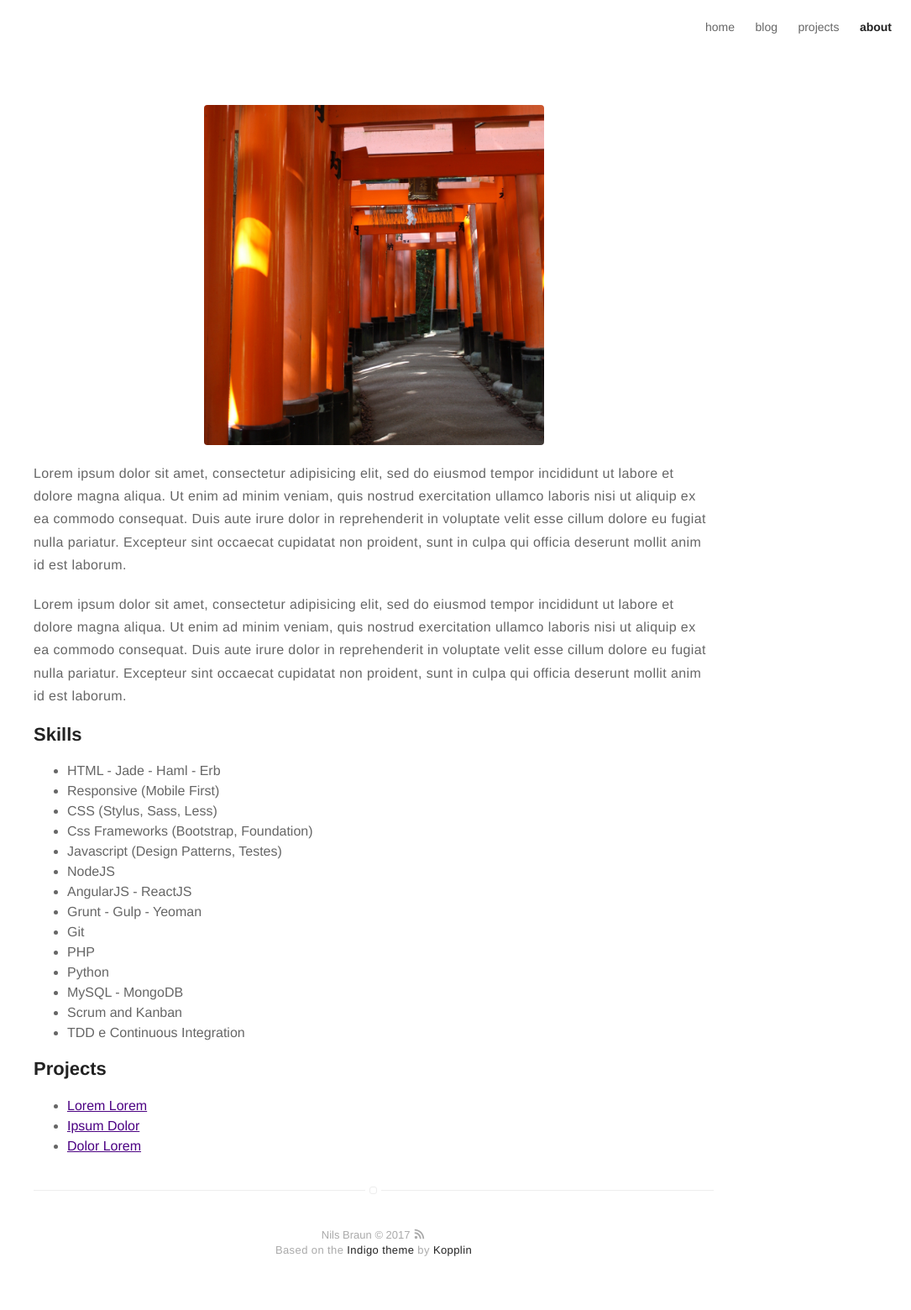
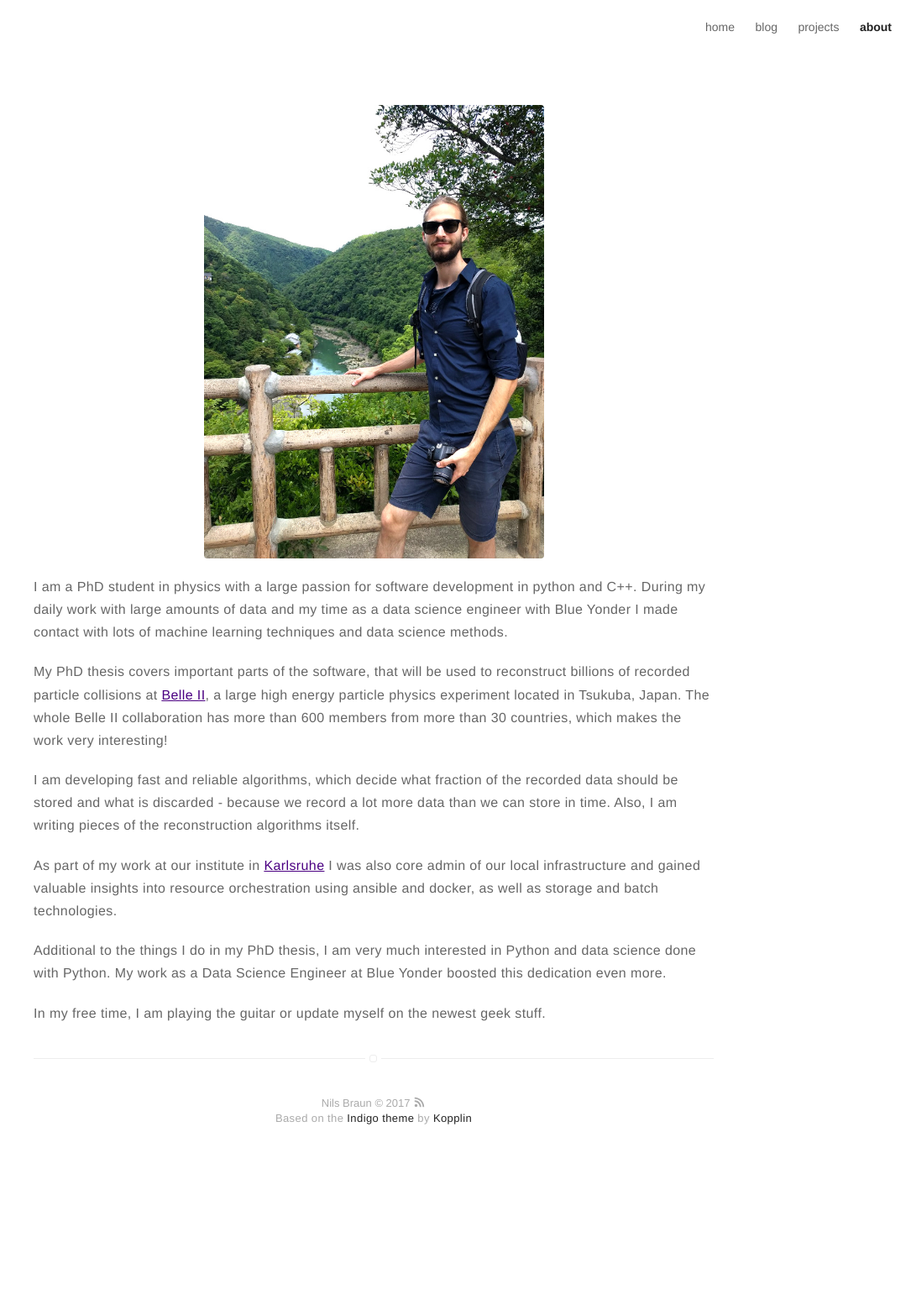
Before and after one commit to nils-braun/nils-braun.github.io, a Jekyll site: the page built from about.md, in a window 1280 px wide. Shown: the whole page at 84% size, without its empty margins (195-1280 px from the left). Built offline with Jekyll 4.4.1, drawn with Linux system fonts in a browser that asks for light colours; after the commit the page ends 1403 px from its top, so only the background shows below that.

Commit message:
Write about section

```diff
--- a/about.md
+++ b/about.md
@@ -2,45 +2,37 @@
 title: About
 layout: page
 ---
-![Profile Image]({{ site.url }}/{{ site.picture }})
+![Profile Image]({{ site.url }}/assets/images/me-large.jpg)
 
-<p>Lorem ipsum dolor sit amet, consectetur adipisicing elit, sed do eiusmod
-tempor incididunt ut labore et dolore magna aliqua. Ut enim ad minim veniam,
-quis nostrud exercitation ullamco laboris nisi ut aliquip ex ea commodo
-consequat. Duis aute irure dolor in reprehenderit in voluptate velit esse
-cillum dolore eu fugiat nulla pariatur. Excepteur sint occaecat cupidatat non
-proident, sunt in culpa qui officia deserunt mollit anim id est laborum.</p>
+I am a PhD student in physics with a large passion for software
+development in python and C++. During my daily work with large
+amounts of data and my time as a data science engineer
+with Blue Yonder I made contact with lots of machine
+learning techniques and data science methods.
 
-<p>Lorem ipsum dolor sit amet, consectetur adipisicing elit, sed do eiusmod
-tempor incididunt ut labore et dolore magna aliqua. Ut enim ad minim veniam,
-quis nostrud exercitation ullamco laboris nisi ut aliquip ex ea commodo
-consequat. Duis aute irure dolor in reprehenderit in voluptate velit esse
-cillum dolore eu fugiat nulla pariatur. Excepteur sint occaecat cupidatat non
-proident, sunt in culpa qui officia deserunt mollit anim id est laborum.</p>
+My PhD thesis covers important parts of the
+software, that will be used to reconstruct billions of
+recorded particle collisions at [Belle II](https://www.belle2.org/),
+a large high energy particle physics experiment located in
+Tsukuba, Japan. The whole Belle II collaboration has more
+than 600 members from more than 30 countries, which makes
+the work very interesting!
 
-<h2>Skills</h2>
+I am developing fast and reliable algorithms, which decide
+what fraction of the recorded data should be stored and what
+is discarded - because we record a lot more data than we
+can store in time. Also, I am writing pieces of the
+reconstruction algorithms itself.
 
-<ul class="skill-list">
-	<li>HTML - Jade - Haml - Erb</li>
-	<li>Responsive (Mobile First)</li>
-	<li>CSS (Stylus, Sass, Less)</li>
-	<li>Css Frameworks (Bootstrap, Foundation)</li>
-	<li>Javascript (Design Patterns, Testes)</li>
-	<li>NodeJS</li>
-	<li>AngularJS - ReactJS</li>
-	<li>Grunt - Gulp - Yeoman</li>
-	<li>Git</li>
-	<li>PHP</li>
-	<li>Python</li>
-	<li>MySQL - MongoDB</li>
-	<li>Scrum and Kanban</li>
-	<li>TDD e Continuous Integration</li>
-</ul>
+As part of my work at our institute in [Karlsruhe](http://www.etp.kit.edu/)
+I was also core admin of our local infrastructure and gained
+valuable insights into resource orchestration using ansible
+and docker, as well as storage and batch technologies.
 
-<h2>Projects</h2>
+Additional to the things I do in my PhD thesis,
+I am very much interested in Python and data science done
+with Python. My work as a Data Science Engineer at Blue
+Yonder boosted this dedication even more.
 
-<ul>
-	<li><a href="https://github.com/">Lorem Lorem</a></li>
-	<li><a href="https://github.com/">Ipsum Dolor</a></li>
-	<li><a href="https://github.com/">Dolor Lorem</a></li>
-</ul>
+In my free time, I am playing the guitar or update myself
+on the newest geek stuff.
```
